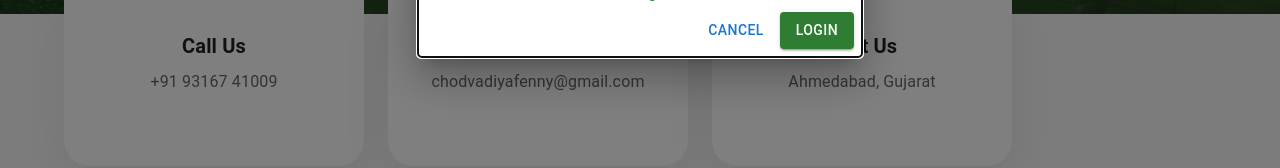
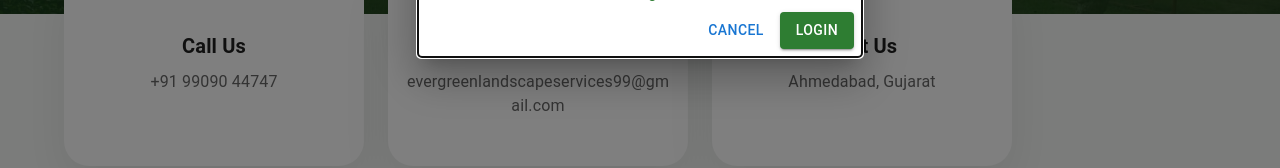
Before and after one commit to fenichodvadiya/land, a React (Vite) app in the folder EverGreen/landscap/: page /contact in a window 1280 px wide. Shown: the part 506-674 px from the top of the page. Built offline with nearby package versions, Linux system fonts and the light colour scheme; some icons are missing.

Commit message:
fix api url

```diff
--- a/EverGreen/landscap/src/Component/Contact.jsx
+++ b/EverGreen/landscap/src/Component/Contact.jsx
@@ -52,7 +52,7 @@ function Contact() {
     {
       icon: <PhoneIcon sx={{ fontSize: 40 }} />,
       title: "Call Us",
-      value: "+91 93167 41009",
+      value: "+91 99090 44747",
       action: () => {
         window.location.href = "tel:+919316741009";
       },
@@ -60,7 +60,7 @@ function Contact() {
     {
       icon: <EmailIcon sx={{ fontSize: 40 }} />,
       title: "Email Us",
-      value: "chodvadiyafenny@gmail.com",
+      value: "evergreenlandscapeservices99@gmail.com",
       action: () => {
         window.open(
           "https://mail.google.com/mail/?view=cm&fs=1&to=chodvadiyafenny@gmail.com&su=Landscape Inquiry",
@@ -403,7 +403,7 @@ ${formData.message}`;
           variant="contained"
           onClick={() =>
             window.open(
-              "https://wa.me/919316741009?text=Hello%20Evergreen,%20I%20would%20like%20to%20get%20a%20free%20quote%20for%20my%20landscape%20project.",
+              "https://wa.me/9909044747?text=Hello%20Evergreen,%20I%20would%20like%20to%20get%20a%20free%20quote%20for%20my%20landscape%20project.",
               "_blank"
             )
           }
```
